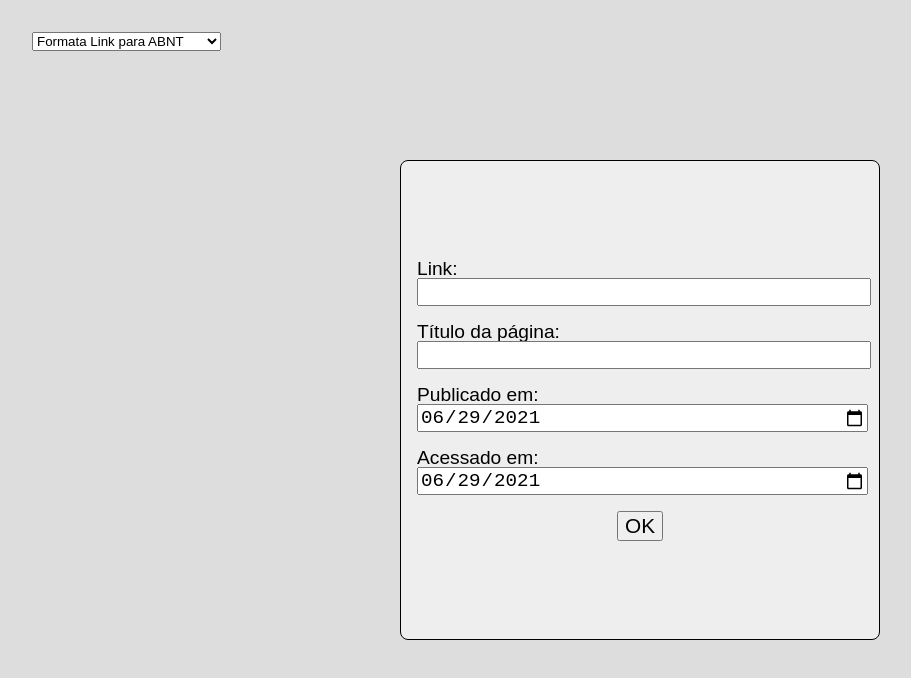
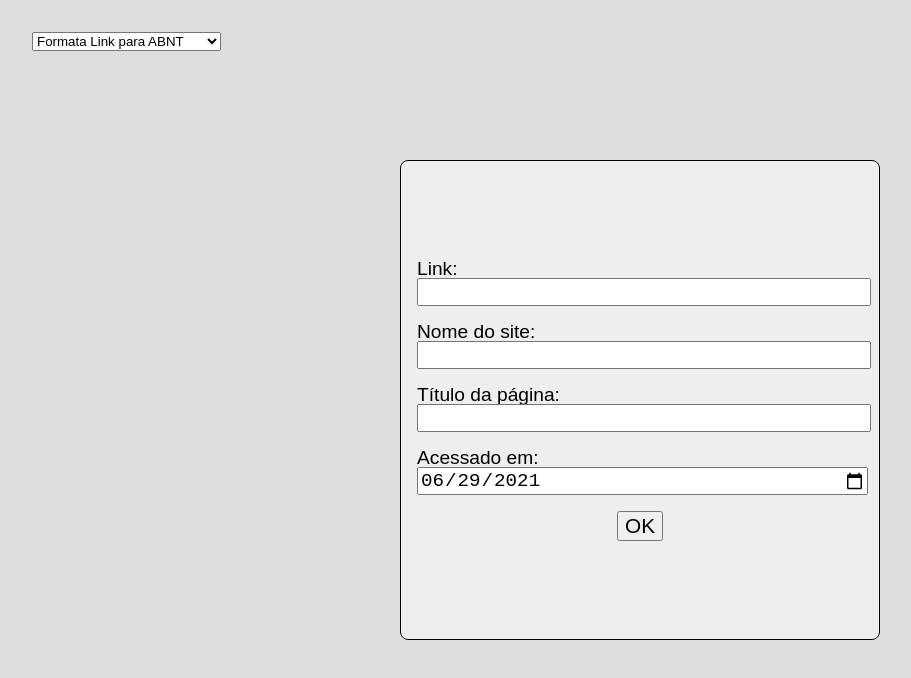
Before and after one commit to heltonricardo/ferramentas, a Svelte app in the folder web-version/: page / in a window 1280 px wide. Shown: the top 678 px of the page, without its empty margins (0-911 px from the left). Built offline with nearby package versions, Linux system fonts and the light colour scheme.

Commit message:
novo formato abnt

```diff
--- a/web-version/src/FormataAbnt/FormataAbnt.svelte
+++ b/web-version/src/FormataAbnt/FormataAbnt.svelte
@@ -5,9 +5,10 @@
     .toString()
     .padStart("2", "0")}-${hoje.getDate().toString().padStart("2", "0")}`;
 
+  let site = "";
   let link = "";
   let titulo = "";
-  let publicacao = hojestr;
+  // let publicacao = hoje.getYear() + 1900;
   let acesso = hojestr;
   let resultado = "";
   let show = false;
@@ -34,16 +35,21 @@
   }
 
   function ok() {
+    // resultado.value = `${site.toUpperCase()}. ${titulo}, ${publicacao}. Disponível em: <${link}>. Acesso em: ${data(
+    //   acesso
+    // )}.`;
+
+    resultado.value = `${site.toUpperCase()}. ${titulo}. Disponível em: \
+    <${link}>. Acesso em: ${data(acesso)}.`;
+
     show = true;
-    resultado.value = `${titulo}. [S. l.], ${data(
-      publicacao
-      )}. Disponível em: ${link}. Acesso em: ${data(acesso)}.`;
     resultado.select();
     resultado.setSelectionRange(0, 99999);
     document.execCommand("copy");
+    site = "";
     link = "";
     titulo = "";
-      publicacao = hojestr;
+    // publicacao = hoje.getYear() + 1900;
     acesso = hojestr;
     setTimeout(() => (show = false), 3000);
   }
@@ -93,7 +99,7 @@
 
   span {
     position: fixed;
-    margin-top: 22rem;
+    margin-top: 25rem;
     align-self: center;
   }
 </style>
@@ -104,15 +110,20 @@
     <input type="text" id="link" bind:value={link} />
   </label>
 
+  <label for="site">
+    Nome do site:
+    <input type="text" id="site" bind:value={site} />
+  </label>
+
   <label for="titulo">
     Título da página:
     <input type="text" id="titulo" bind:value={titulo} />
   </label>
 
-  <label for="publicacao">
-    Publicado em:
-    <input type="date" id="publicacao" bind:value={publicacao} />
-  </label>
+  <!-- <label for="publicacao">
+    Ano da publicação:
+    <input type="number" id="publicacao" bind:value={publicacao} />
+  </label> -->
 
   <label for="acesso">
     Acessado em:
```
Lines whose indentation alone changed are shown as unchanged.
